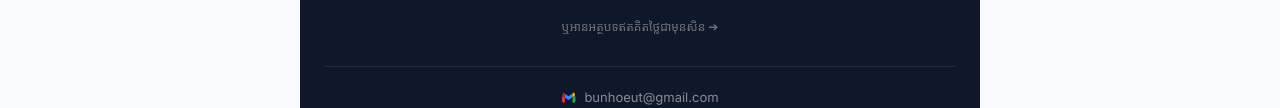
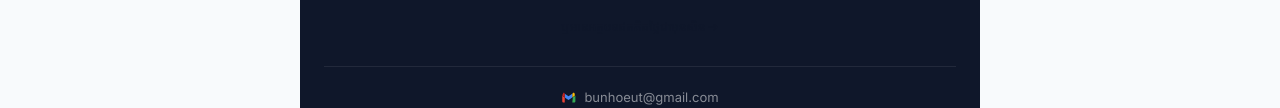
Before and after one commit to bunhoeut/rise-education, a plain HTML site: page about.html in a window 1280 px wide. Shown: the part 3226-3334 px from the top of the page. Drawn offline with Linux system fonts and the light colour scheme; a web font is replaced by a local one.

Commit message:
Update about.html

```diff
--- a/about.html
+++ b/about.html
@@ -404,7 +404,7 @@
 
         <!-- Secondary link -->
         <div style="text-align:center;margin-bottom:28px">
-          <a href="index.html#articles" style="font-family:'Noto Sans Khmer',sans-serif;font-size:12px;color:rgba(255,255,255,0.4);text-decoration:none;line-height:1.8">
+          <a href="index.html#articles" style="font-family:'Noto Sans Khmer',sans-serif;font-size:12px;color:#fff(255,255,255,0.4);text-decoration:none;line-height:1.8">
             ឬអានអត្ថបទឥតគិតថ្លៃជាមុនសិន ➔
           </a>
         </div>
```
